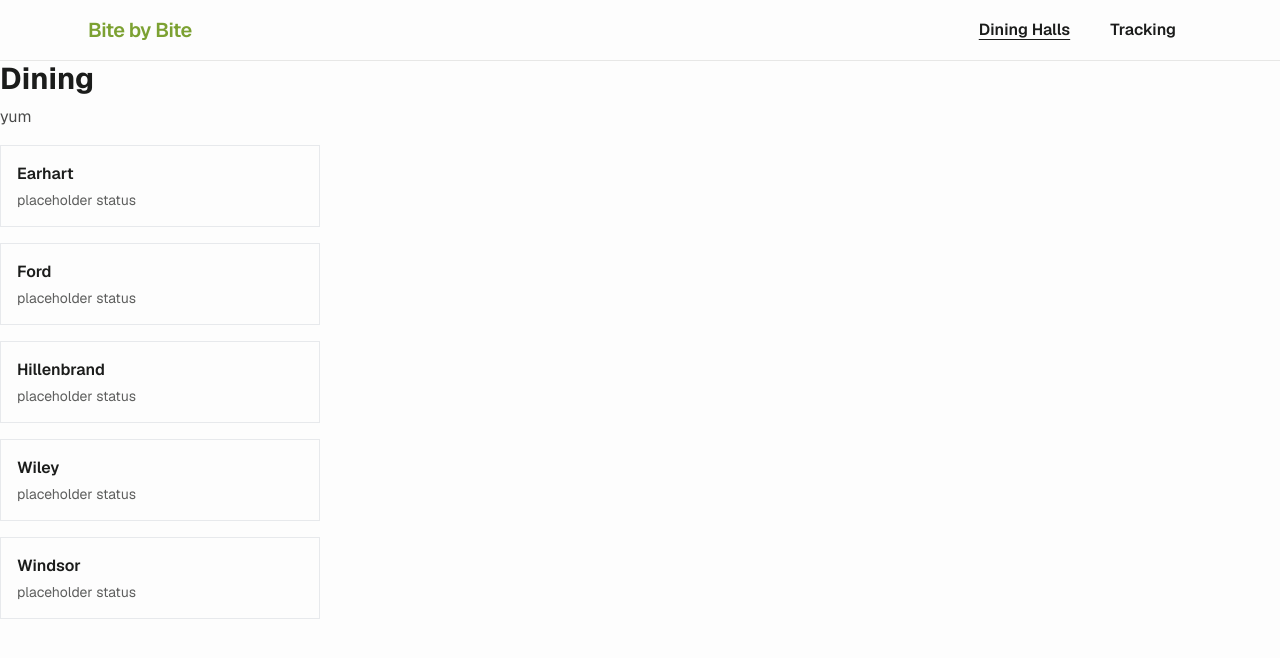
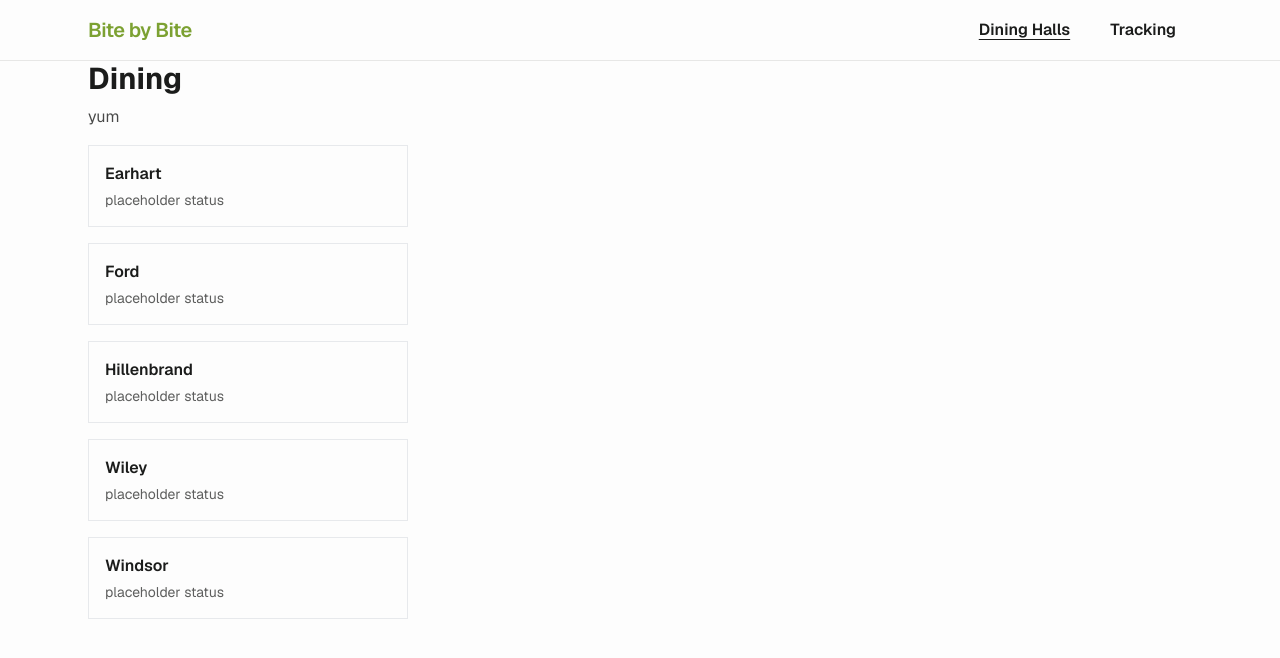
Before and after one commit to hudsoncote/bite-by-bite, a Next.js app: page /dining in a window 1280 px wide. Shown: the top 658 px of the page. Built offline with nearby package versions, Linux system fonts and the light colour scheme.

Commit message:
wrapped dining and tracker page in a container component

```diff
--- a/app/dining/page.tsx
+++ b/app/dining/page.tsx
@@ -1,7 +1,10 @@
+import Container from "@/components/Container";
+
 const halls = ["Earhart", "Ford", "Hillenbrand", "Wiley", "Windsor"];
 
 export default function DiningPage() {
   return (
+    <Container>
       <div>
         <h1 className="text-3xl font-bold">Dining</h1>
         <p className="mt-2 opacity-80">
@@ -16,5 +19,6 @@ export default function DiningPage() {
           ))}
         </ul>
       </div>
+    </Container>
   );
 }
--- a/app/tracker/page.tsx
+++ b/app/tracker/page.tsx
@@ -1,5 +1,8 @@
+import Container from "@/components/Container";
+
 export default function TrackerPage() {
   return (
+    <Container>
       <div>
         <h1 className="text-3xl font-bold">Calorie Tracker</h1>
         <p className="mt-2 opacity-80">
@@ -9,5 +12,6 @@ export default function TrackerPage() {
           nothing logged yet
         </div>
       </div>
+    </Container>
   );
 }
```
Lines whose indentation alone changed are shown as unchanged.
